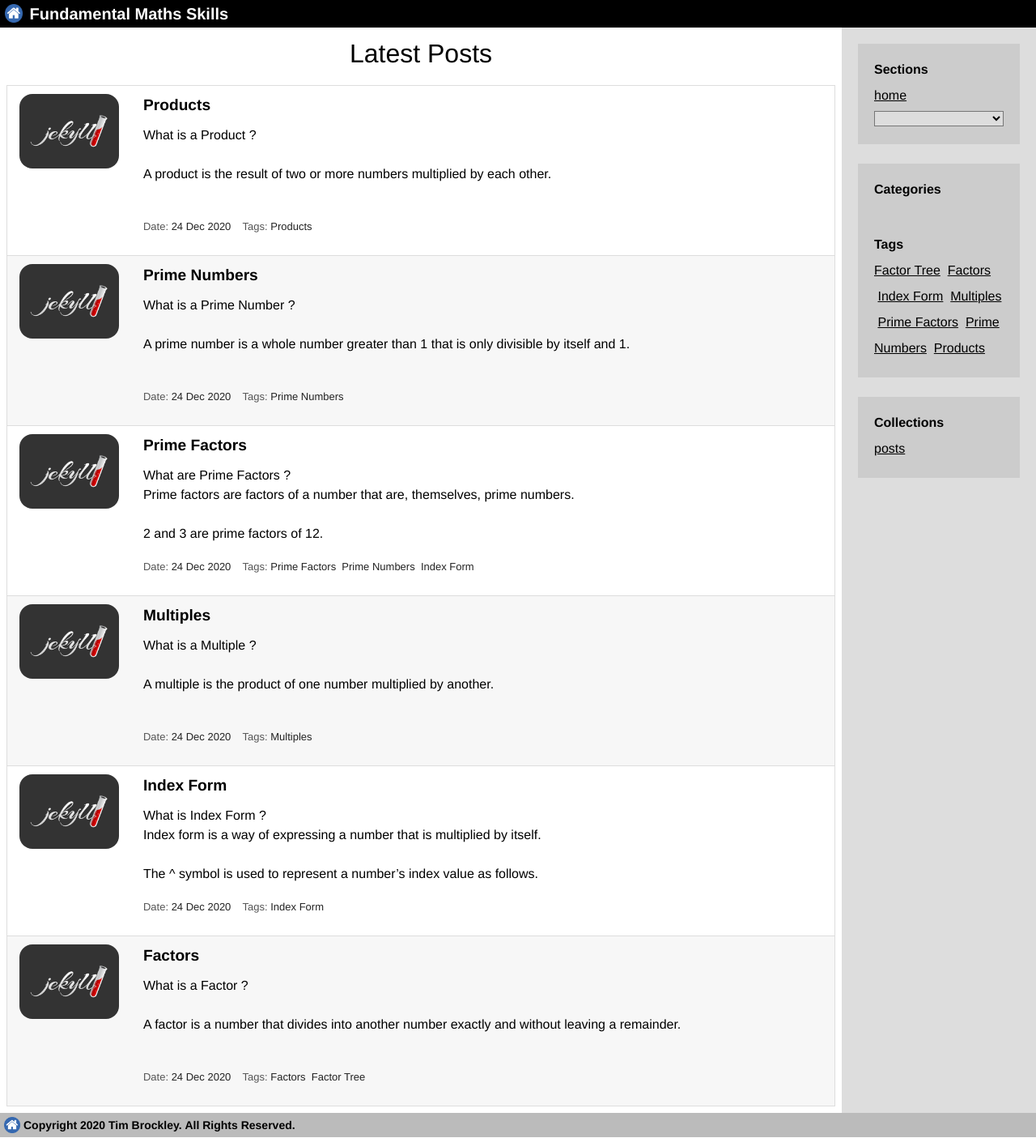
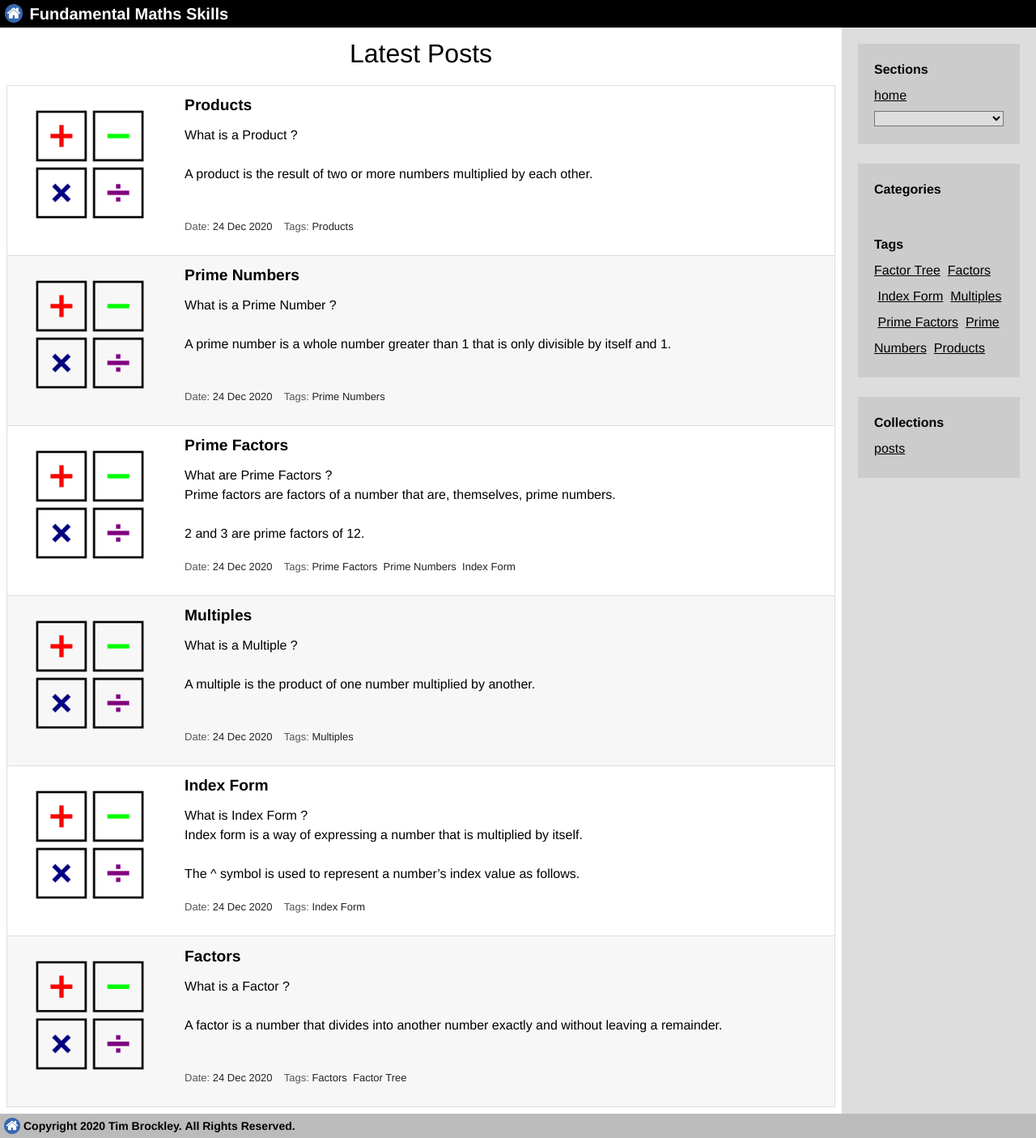
Before and after one commit to timbrockley/maths.timbrockley.co.uk, a Jekyll site: the page built from index.md, in a window 1280 px wide. Shown: the whole page at 81% size. Built offline with Jekyll 4.4.1, drawn with Linux system fonts in a browser that asks for light colours.

Commit message:
change template icon

```diff
--- a/_includes/head.html
+++ b/_includes/head.html
@@ -72,5 +72,7 @@
   <link rel="stylesheet" href="/assets/main.css">
   <link rel="stylesheet" href="/assets/css/style.css">
 
+  <script src="/assets/js/navigation.js"></script>
+
 </head>
 <!-- HEAD -->
--- a/_layouts/home.html
+++ b/_layouts/home.html
@@ -28,16 +28,16 @@ layout: default
 
     <table class="posts">
       <colgroup>
-         <col span="1" style="width: 15%;">
-         <col span="1" style="width: 85%;">
+         <col span="1" style="width: 20%;">
+         <col span="1" style="width: 80%;">
       </colgroup>
       {%- for post in site.posts -%}
           {%- if post.image -%}
             {%- assign image = post.image -%}
           {%- else -%}
-            {%- assign image = '/assets/images/jekyll_logo_200_150.png' -%}
+            {%- assign image = '/assets/images/maths1_200_200.png' -%}
           {%- endif -%}
-          <tr class="post">
+          <tr class="post" onclick="goto_url('{{post.url}}');">
             <td class="tile_image">
               <p class="image"><a href="{{post.url}}"><img src="{{image}}"></a></p>
             </td>
--- a/assets/css/style.css
+++ b/assets/css/style.css
@@ -70,7 +70,6 @@ body
     grid-area: main;
     margin: 0px;
     padding: 0px;
-    min-width: 360px;
     display: flex;
     flex-direction: column;
 }
@@ -85,7 +84,9 @@ body
 .posts tr { border: 1px solid #DDD; border-radius: 1rem; }
 .posts td { border: none; }
 
-.tile_image { display: block;  margin-left: auto; margin-right: auto; }
+.post:hover { background-color: #EEE; cursor: pointer; }
+
+.tile_image { display: block;  margin:4px; }
 .tile_text { text-align: left; }
 
 .posts img { border-radius: 1rem; }
--- /dev/null
+++ b/assets/js/navigation.js
@@ -0,0 +1,5 @@
+function goto_url(url)
+{
+  if(typeof url !== 'string' || url===''){ return null; }
+  window.location.href=url;
+}
```
Also changed, not shown: assets/images/maths1_200_200.png (added), favicon.ico.
